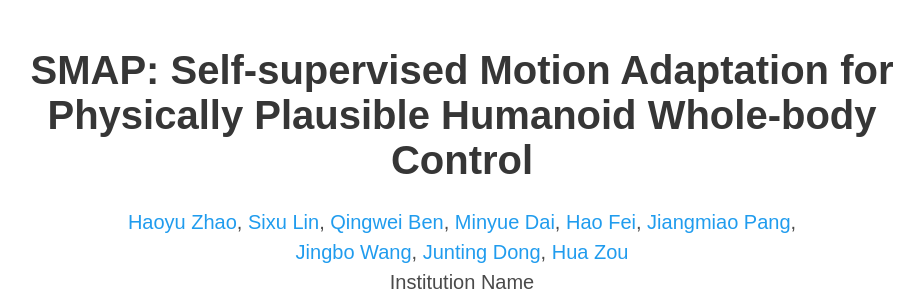
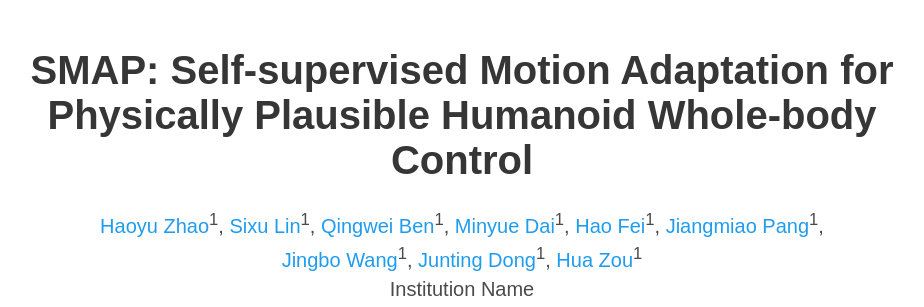
Before and after one commit to smap-project/smap-project.github.io, a plain HTML site: page index.html in a window 1280 px wide. Shown: the top 307 px of the page, without its empty margins (178-1102 px from the left). Drawn offline with nearby package versions, Linux system fonts and the light colour scheme; some icons are missing; a web font is replaced by a local one.

Commit message:
Update index.html

```diff
--- a/index.html
+++ b/index.html
@@ -56,29 +56,29 @@
             <div class="is-size-5 publication-authors">
               <!-- Paper authors -->
               <span class="author-block">
-                <a href="https://scholar.google.com/citations?user=ymXRJBYAAAAJ&hl=zh-CN" target="_blank">Haoyu Zhao</a>,</span>
+                <a href="https://scholar.google.com/citations?user=ymXRJBYAAAAJ&hl=zh-CN" target="_blank">Haoyu Zhao</a><sup>1</sup>,</span>
                 <span class="author-block">
-                  <a target="_blank">Sixu Lin</a>,</span>
+                  <a target="_blank">Sixu Lin</a><sup>1</sup>,</span>
                   <span class="author-block">
-                    <a href="https://scholar.google.com/citations?user=BeMiq1AAAAAJ&hl=zh-CN&oi=ao" target="_blank">Qingwei Ben</a>,
+                    <a href="https://scholar.google.com/citations?user=BeMiq1AAAAAJ&hl=zh-CN&oi=ao" target="_blank">Qingwei Ben</a><sup>1</sup>,
                   </span>
                   <span class="author-block">
-                    <a href="" target="_blank">Minyue Dai</a>,
+                    <a href="" target="_blank">Minyue Dai</a><sup>1</sup>,
                   </span>
                   <span class="author-block">
-                    <a href="https://scholar.google.com/citations?user=YGDX46AAAAAJ&hl=zh-CN" target="_blank">Hao Fei</a>,
+                    <a href="https://scholar.google.com/citations?user=YGDX46AAAAAJ&hl=zh-CN" target="_blank">Hao Fei</a><sup>1</sup>,
                   </span>
                   <span class="author-block">
-                    <a href="https://scholar.google.com/citations?user=ssSfKpAAAAAJ&hl=zh-CN&oi=ao">Jiangmiao Pang</a>,
+                    <a href="https://scholar.google.com/citations?user=ssSfKpAAAAAJ&hl=zh-CN&oi=ao">Jiangmiao Pang</a><sup>1</sup>,
                   </span><br/>  <!-- 这里换行 -->
                     <span class="author-block">
-                    <a href="https://scholar.google.com/citations?user=GStTsxAAAAAJ&hl=zh-CN&oi=ao" target="_blank">Jingbo Wang</a>,
+                    <a href="https://scholar.google.com/citations?user=GStTsxAAAAAJ&hl=zh-CN&oi=ao" target="_blank">Jingbo Wang</a><sup>1</sup>,
                   </span>
                     <span class="author-block">
-                    <a href="https://scholar.google.com/citations?user=dEzL5pAAAAAJ&hl=zh-CN&oi=ao" target="_blank">Junting Dong</a>,
+                    <a href="https://scholar.google.com/citations?user=dEzL5pAAAAAJ&hl=zh-CN&oi=ao" target="_blank">Junting Dong</a><sup>1</sup>,
                   </span>
                   <span class="author-block">
-                    <a href="https://scholar.google.com/citations?hl=zh-CN&user=6JMV8NEAAAAJ" target="_blank">Hua Zou</a>
+                    <a href="https://scholar.google.com/citations?hl=zh-CN&user=6JMV8NEAAAAJ" target="_blank">Hua Zou</a><sup>1</sup>
                   </span>
                   </div>
 
```
